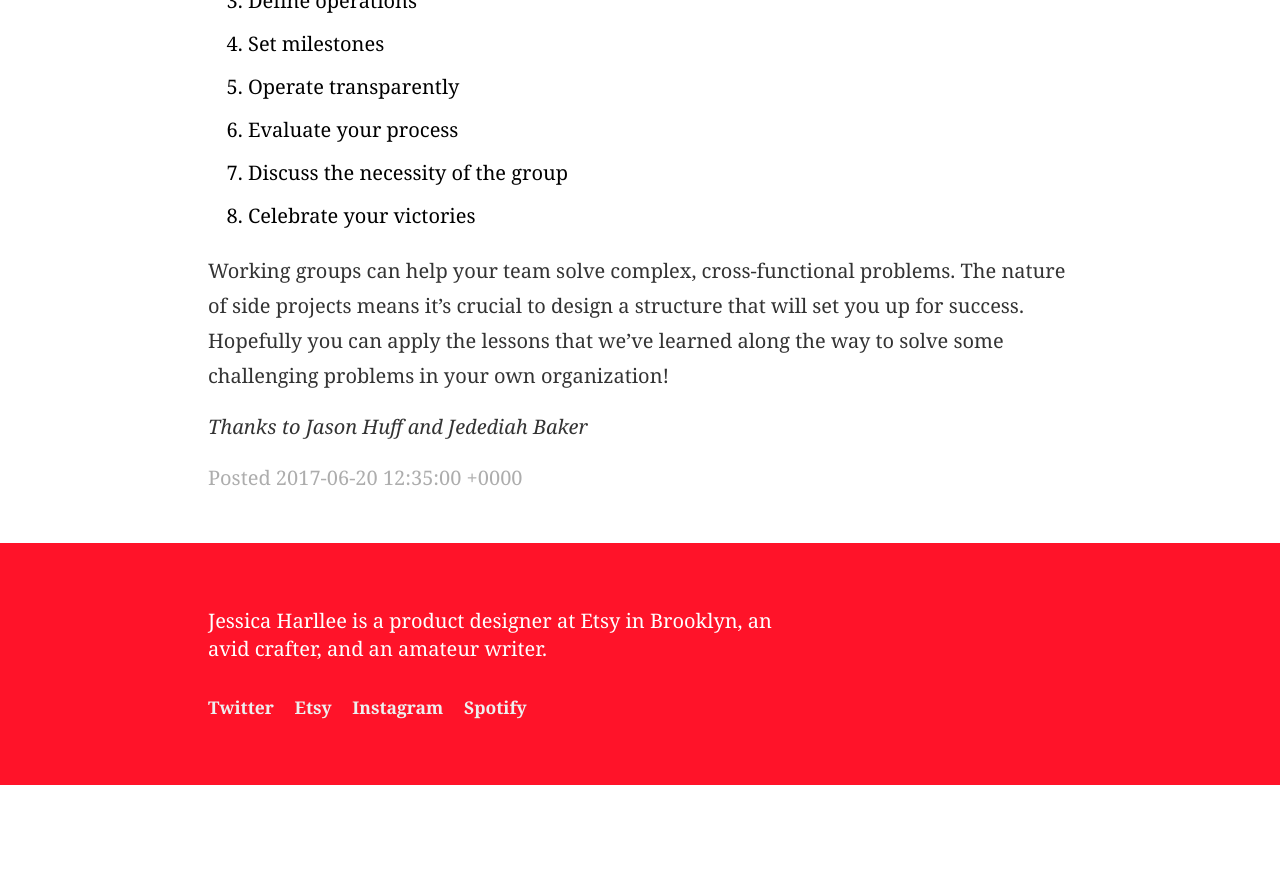
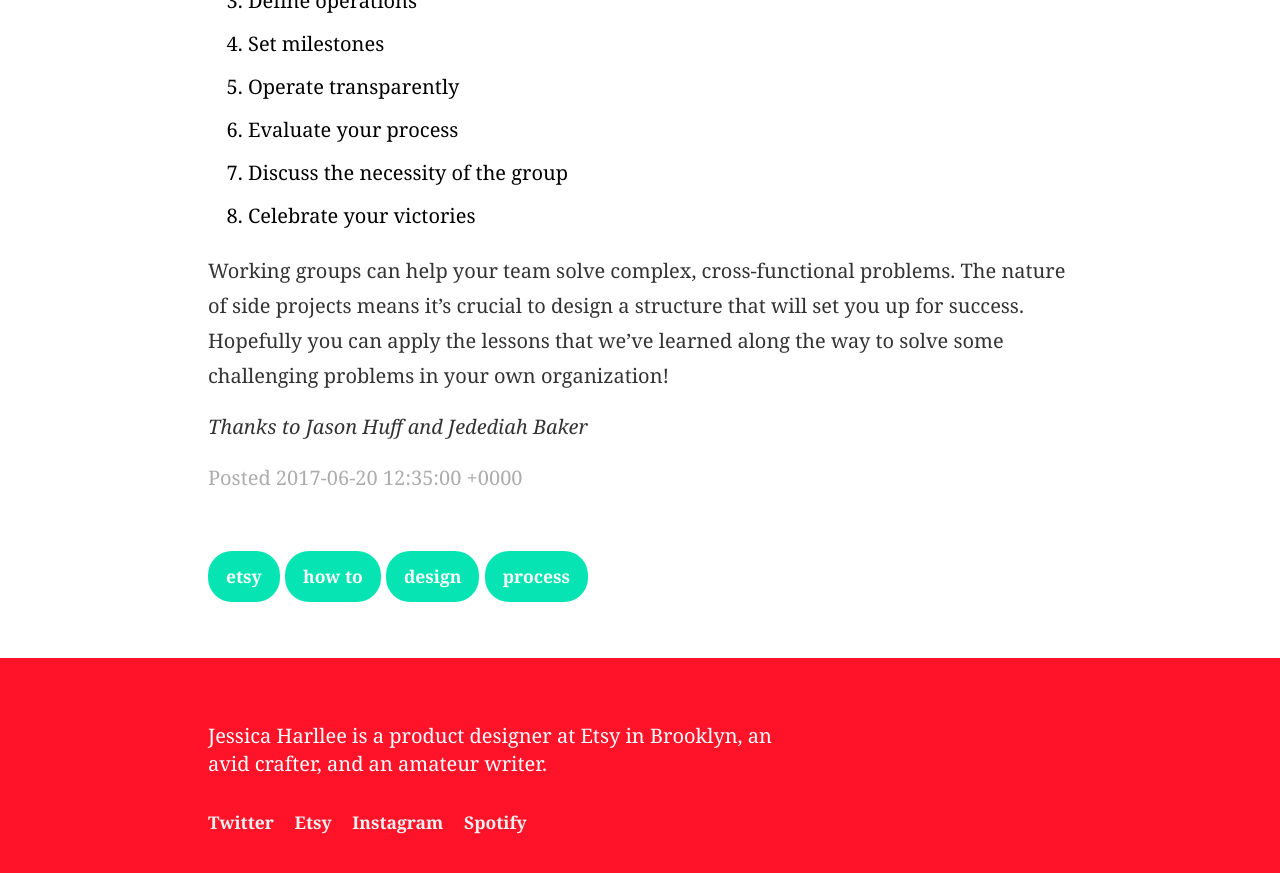
Before and after one commit to harllee/jessicaharllee.com, a Jekyll site: the page built from _posts/2017-06-20-crafting-an-effective-working-group.markdown, in a window 1280 px wide and 900 px high, scrolled down 9505 px. Shown: the top 873 px of the window. Built offline with Jekyll 4.4.1, drawn with Linux system fonts in a browser that asks for light colours; before the commit the page ends 10290 px from its top, so only the background shows below that.

Commit message:
Updated Crafting An Effective Working Group

```diff
--- a/_posts/2017-06-20-crafting-an-effective-working-group.markdown
+++ b/_posts/2017-06-20-crafting-an-effective-working-group.markdown
@@ -1,6 +1,11 @@
 ---
 title: Crafting an effective working group
 date: 2017-06-20 12:35:00 Z
+tags:
+- etsy
+- how to
+- design
+- process
 ---
 
 *This post originally appeared on [Etsy Design's Medium blog](https://medium.com/etsy-design)*
```
